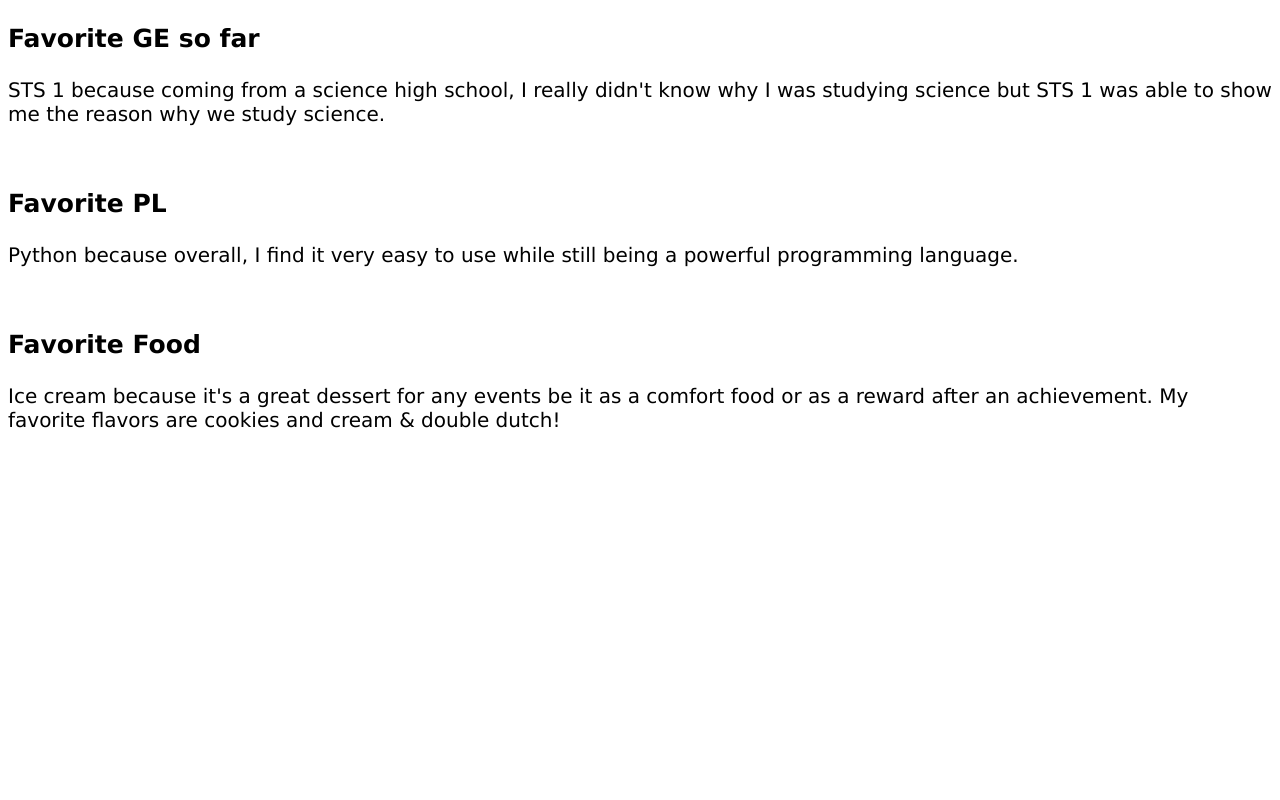
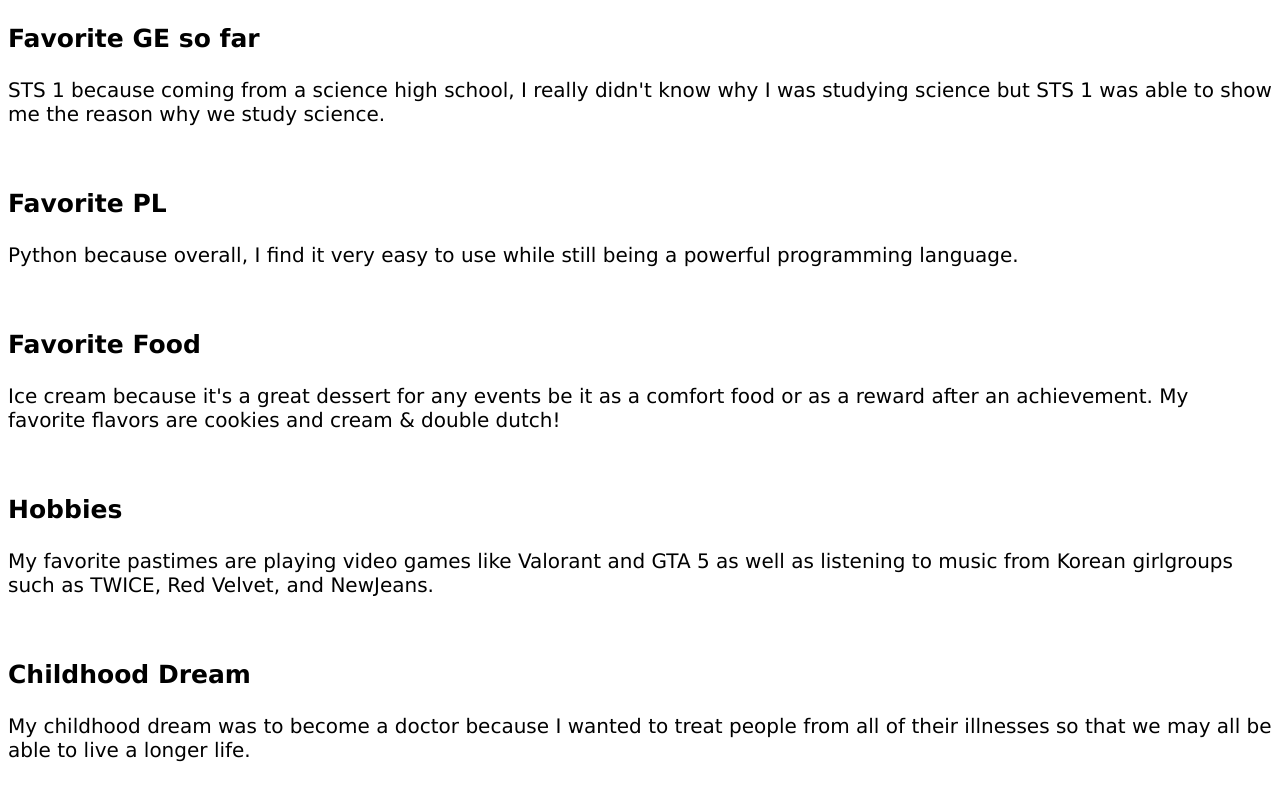
Before and after one commit to cfmercado/cfmercado.github.io, a plain HTML site: page index.html in a window 1280 px wide. Shown: the part 380-1180 px from the top of the page. Before the commit the page ends 858 px from the top, so only its background shows below. Drawn offline with Linux system fonts and the light colour scheme.

Commit message:
feat: added hobbies and childhood dream

```diff
--- a/index.html
+++ b/index.html
@@ -21,6 +21,11 @@
         <p class="question">Favorite Food</p>
         <p class="answer">Ice cream because it's a great dessert for any events be it as a comfort food or as a reward after an achievement. My favorite flavors are cookies and cream & double dutch!</p>
         <br>
-
+        <p class="question">Hobbies</p>
+        <p class="answer">My favorite pastimes are playing video games like Valorant and GTA 5 as well as listening to music from Korean girlgroups such as TWICE, Red Velvet, and NewJeans.</p>
+        <br>
+        <p class="question">Childhood Dream</p>
+        <p class="answer">My childhood dream was to become a doctor because I wanted to treat people from all of their illnesses so that we may all be able to live a longer life.</p>
+        <br>
     </body>
 </html>
```
